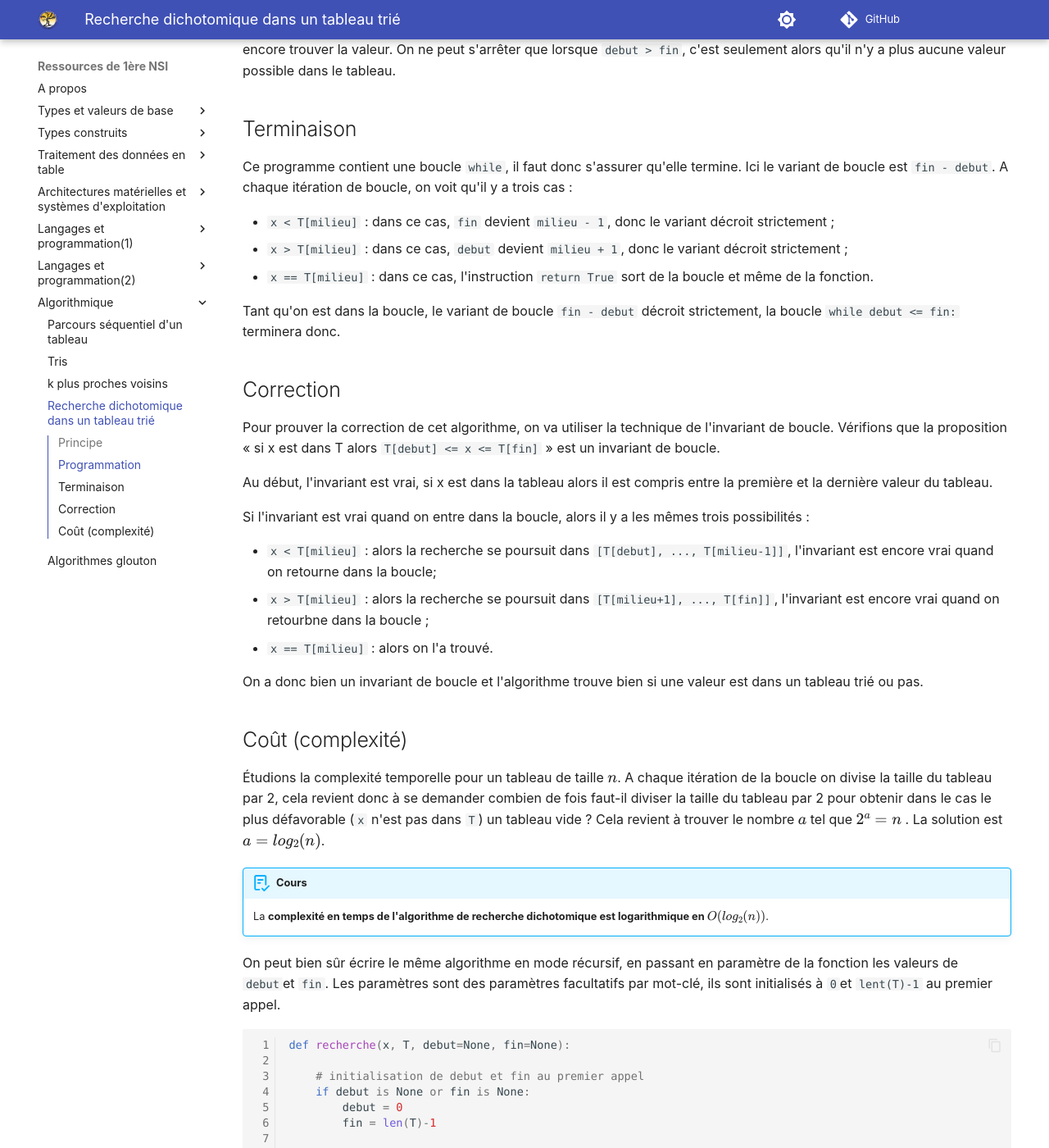
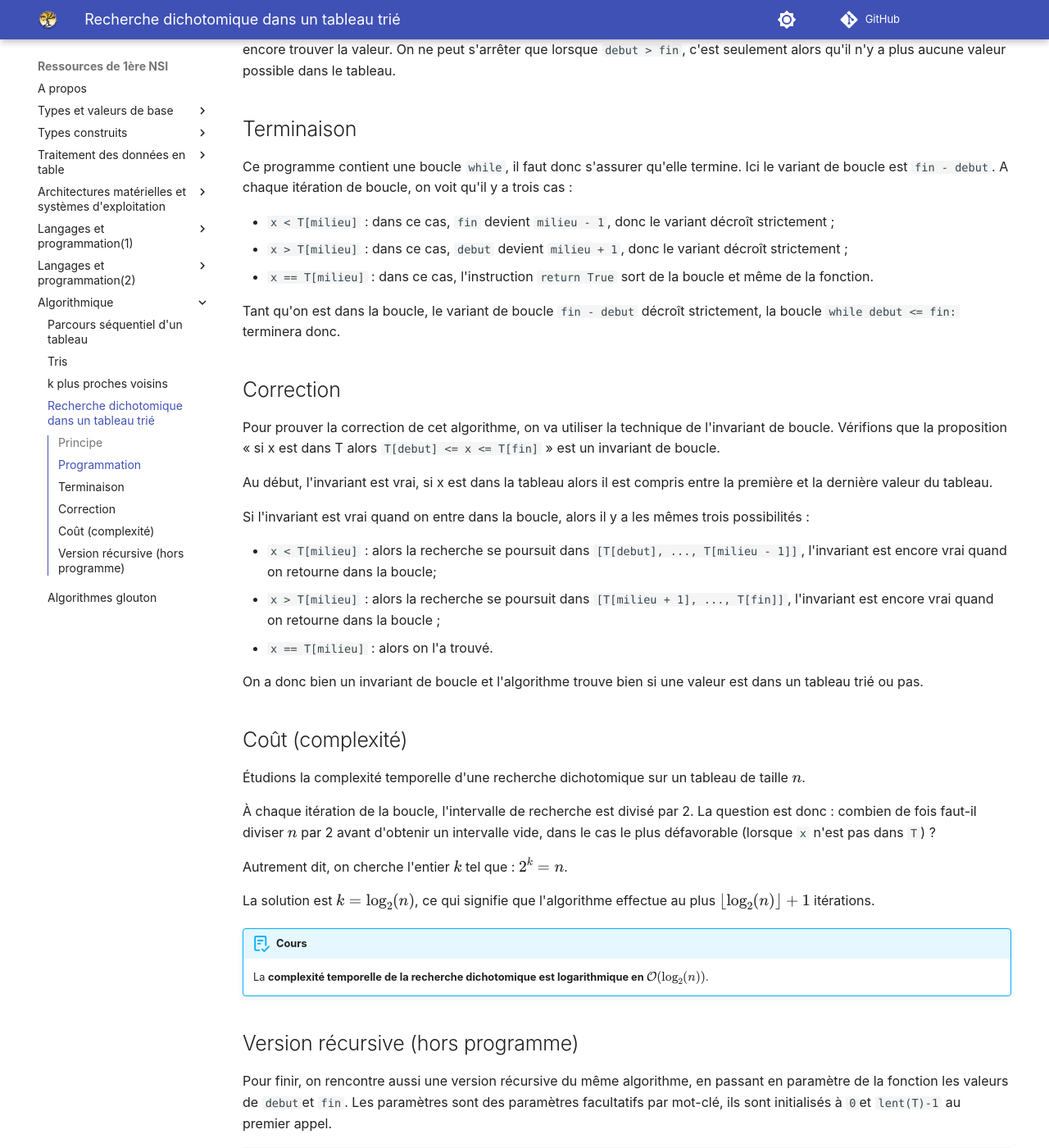
Before and after one commit to fab-perez/NSI-1, an MkDocs documentation site: the page built from docs/algorithmique/4-recherche-dichotomique-tableau-trie.md, in a window 1280 px wide and 1400 px high, scrolled down 2092 px. Shown: the whole window at 82% size. Built offline with MkDocs 1.6.1 and Material for MkDocs 9.7.7, drawn with Linux system fonts in a browser that asks for light colours; emoji names are drawn with the system emoji font; comment, search, counter and statistics services are not loaded; some of the changed text lies outside the part shown.

Commit message:
Add files via upload

````diff
--- a/docs/algorithmique/4-recherche-dichotomique-tableau-trie.md
+++ b/docs/algorithmique/4-recherche-dichotomique-tableau-trie.md
@@ -27,8 +27,8 @@ Recherche dichotomique de `x` dans un tableau **trié** `T` :
 
 |Etape|Description|
 |:--|:--|
-|**Diviser** |Découper le tableau trié `[T[debut], T[debut+1], ..., T[fin]]` en son milieu (`(debut + fin)//2`) pour avoir deux sous-tableaux  `[T[debut], T[debut+1], ..., T[milieu-1]]` et `[T[milieu + 1], ..., T[fin]]`|
-|**Régner**	 |- si `x < T[milieu]`, chercher `x` dans `[T[debut], T[debut+1], ..., T[milieu-1]]` <br>- si `x > T[milieu]` , chercher `x` dans `[T[milieu + 1], ..., T[fin]]`<br>- si `x == T[milieu]`,  `x` a été trouvé|
+|**Diviser** |Découper le tableau trié `[T[debut], T[debut+1], ..., T[fin]]` en son milieu (`(debut + fin)//2`) pour avoir deux sous-tableaux  `[T[debut], T[debut+1], ..., T[milieu - 1]]` et `[T[milieu + 1], ..., T[fin]]`|
+|**Régner**	 |- si `x < T[milieu]`, chercher `x` dans `[T[debut], T[debut+1], ..., T[milieu - 1]]` <br>- si `x > T[milieu]` , chercher `x` dans `[T[milieu + 1], ..., T[fin]]`<br>- si `x == T[milieu]`,  `x` a été trouvé|
 |**Combiner**| |
 
  Faisons par exemple des recherches dans le tableau **trié** [5, 7, 12, 14, 23, 27, 35, 40 ,41, 45].
@@ -89,7 +89,7 @@ Recherche dichotomique de `x` dans un tableau **trié** `T` :
 Voilà ce que l'on peut écrire en mode itératif :
 
 ``` py linenums="1"
-def recherche(x, T) :
+def recherche(x, T):
     debut = 0
     fin = len(T) - 1
     while debut <= fin:
@@ -109,11 +109,11 @@ def recherche(x, T) :
 
 Ce programme contient une boucle `while`, il faut donc s'assurer qu'elle termine. Ici le variant de boucle est `fin - debut`. A chaque itération de boucle, on voit qu'il y a trois cas :
 
-- `x < T[milieu]` : dans ce cas, `fin` devient `milieu - 1`, donc le variant décroit strictement ;
-- `x > T[milieu]` : dans ce cas, `debut` devient `milieu + 1`, donc le variant décroit strictement ;
+- `x < T[milieu]` : dans ce cas, `fin` devient `milieu - 1`, donc le variant décroît strictement ;
+- `x > T[milieu]` : dans ce cas, `debut` devient `milieu + 1`, donc le variant décroît strictement ;
 - `x == T[milieu]` : dans ce cas, l'instruction `return True` sort de la boucle et même de la fonction.
 
-Tant qu'on est dans la boucle, le variant de boucle `fin - debut` décroit strictement, la boucle `while debut <= fin:` terminera donc.
+Tant qu'on est dans la boucle, le variant de boucle `fin - debut` décroît strictement, la boucle `while debut <= fin:` terminera donc.
 
 ## Correction
 
@@ -123,21 +123,36 @@ Au début, l'invariant est vrai, si x est dans la tableau alors il est compris e
 
 Si l'invariant est vrai quand on entre dans la boucle, alors il y a les mêmes trois possibilités :
 
-- `x < T[milieu]` : alors la recherche se poursuit dans `[T[debut], ..., T[milieu-1]]`, l'invariant est encore vrai quand on retourne dans la boucle;
-- `x > T[milieu]` : alors la recherche se poursuit dans `[T[milieu+1], ..., T[fin]]`, l'invariant est encore vrai quand on retourbne dans la boucle ;
+- `x < T[milieu]` : alors la recherche se poursuit dans `[T[debut], ..., T[milieu - 1]]`, l'invariant est encore vrai quand on retourne dans la boucle;
+- `x > T[milieu]` : alors la recherche se poursuit dans `[T[milieu + 1], ..., T[fin]]`, l'invariant est encore vrai quand on retourne dans la boucle ;
 - `x == T[milieu]` : alors on l'a trouvé.
 
 On a donc bien un invariant de boucle et l'algorithme trouve bien si une valeur est dans un tableau trié ou pas.
 
 ## Coût (complexité)
 
-Étudions la complexité temporelle pour un tableau de taille $n$. A chaque itération de la boucle on divise la taille du tableau par 2, cela revient donc à se demander combien de fois faut-il diviser la taille du tableau par 2 pour obtenir dans le cas le plus défavorable (`x` n'est pas dans `T`) un tableau vide ? Cela revient à trouver le nombre $a$ tel que $2^a  = n$ . La solution est  $a= log_2(n)$.
+
+
+Étudions la complexité temporelle d'une recherche dichotomique sur un tableau de taille $n$.
+
+À chaque itération de la boucle, l'intervalle de recherche est divisé par 2. La question est donc :
+combien de fois faut-il diviser $n$ par 2 avant d'obtenir un intervalle vide, dans le cas le plus
+défavorable (lorsque `x` n'est pas dans `T`) ?
+
+Autrement dit, on cherche l'entier $k$ tel que : $2^k = n$.
+
+La solution est $k = \log_2(n)$, ce qui signifie que l'algorithme effectue au plus $\lfloor \log_2(n) \rfloor + 1$
+itérations.
+
 
 
 !!! abstract "Cours"
-    La **complexité en temps de l'algorithme de recherche dichotomique est logarithmique en  $O(log_2(n))$**.
+    La **complexité temporelle de la recherche dichotomique est logarithmique en  $\mathcal{O}(\log_2(n))$**.
 
-On peut bien sûr écrire le même algorithme en mode récursif, en passant en paramètre de la fonction les valeurs de `debut`et `fin`. Les paramètres sont des paramètres facultatifs par mot-clé, ils sont initialisés à `0`et `lent(T)-1` au premier appel.
+
+## Version récursive (hors programme)
+
+Pour finir, on rencontre aussi une version récursive du même algorithme, en passant en paramètre de la fonction les valeurs de `debut`et `fin`. Les paramètres sont des paramètres facultatifs par mot-clé, ils sont initialisés à `0`et `lent(T)-1` au premier appel.
 
 
 ``` py linenums="1"
@@ -148,16 +163,17 @@ def recherche(x, T, debut=None, fin=None):
         debut = 0
         fin = len(T)-1
 
-    if debut > fin:
-        return False
-    else:
+    if  debut <= fin:
         milieu = (debut + fin)//2
         if x < T[milieu]:
-            return recherche(x, T, debut, milieu-1)
+            return recherche(x, T, debut, milieu - 1)
         elif x > T[milieu]:
-            return recherche(x, T, milieu+1, fin)
+            return recherche(x, T, milieu + 1, fin)
         else:
             return True
+    else:
+        return False
+
 
 assert recherche(35, [5, 7, 12, 14, 23, 27, 35, 40 ,41, 45])
 assert not recherche(34, [5, 7, 12, 14, 23, 27, 35, 40 ,41, 45])
````
